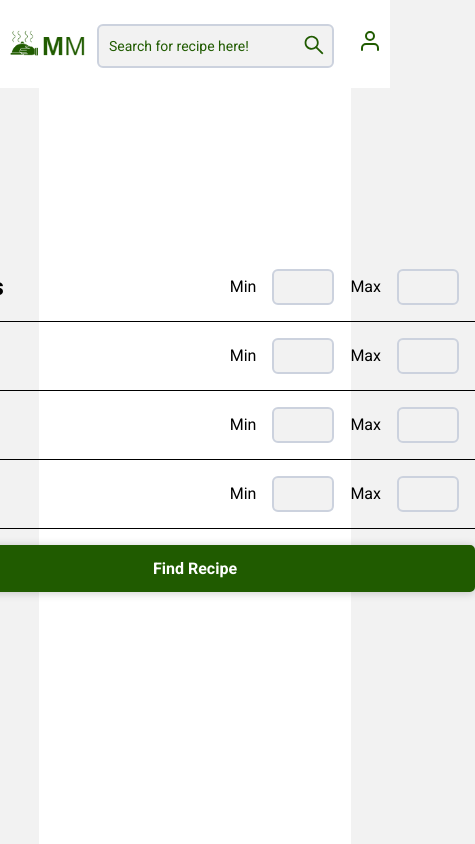
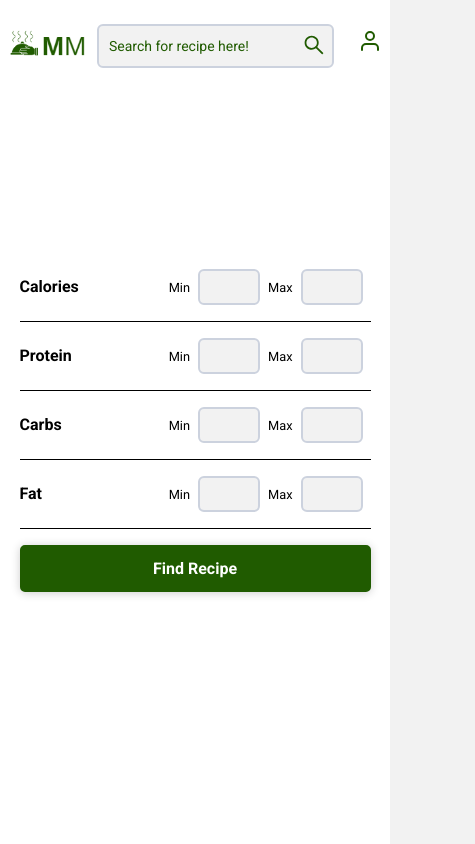
Before and after one commit to DilanAtomica/meal-app, a React (Create React App) app: page /nutrients in a window 390 px wide. Shown: the whole page, 475 px wide, since content can reach past the window. Built offline with nearby package versions, Linux system fonts and the light colour scheme.

Commit message:
improved responsivness on nutrients page

```diff
--- a/src/Components/NutrientsPage/NutrientForm.css
+++ b/src/Components/NutrientsPage/NutrientInputContainer.css
@@ -25,3 +25,23 @@
     font-size: 14px;
     margin: 0 1rem;
 }
+
+@media only screen and (max-width: 600px) {
+    .nutrientsPage > form {
+        width: 90%;
+    }
+}
+
+@media only screen and (max-width: 400px) {
+    .nutrientInputContainer > h2 {
+        font-size: 1rem;
+    }
+
+    .nutrientInputContainer-input label {
+        font-size: 0.8rem;
+    }
+
+    .nutrientInputContainer > .nutrientInputContainer-input > input {
+        margin: 0 0.5rem;
+    }
+}
--- a/src/Components/NutrientsPage/NutrientInputContainer.js
+++ b/src/Components/NutrientsPage/NutrientInputContainer.js
@@ -1,5 +1,5 @@
 import React from 'react';
-import "./NutrientForm.css";
+import "./NutrientInputContainer.css";
 
 function NutrientInputContainer({nutrientName, setMinInputValue, setMaxInputValue, minimizeLength, minInputID, maxInputID, maxValue}) {
 
--- a/src/Pages/NutrientsPage/NutrientsPage.css
+++ b/src/Pages/NutrientsPage/NutrientsPage.css
@@ -24,3 +24,15 @@
     font-size: 1rem;
     border: 2px solid #205B00;
 }
+
+@media only screen and (max-width: 900px) {
+    .nutrientsPage {
+        width: 100%;
+    }
+}
+
+@media only screen and (max-width: 600px) {
+    .findRecipeButton {
+        width: 100%;
+    }
+}
```
